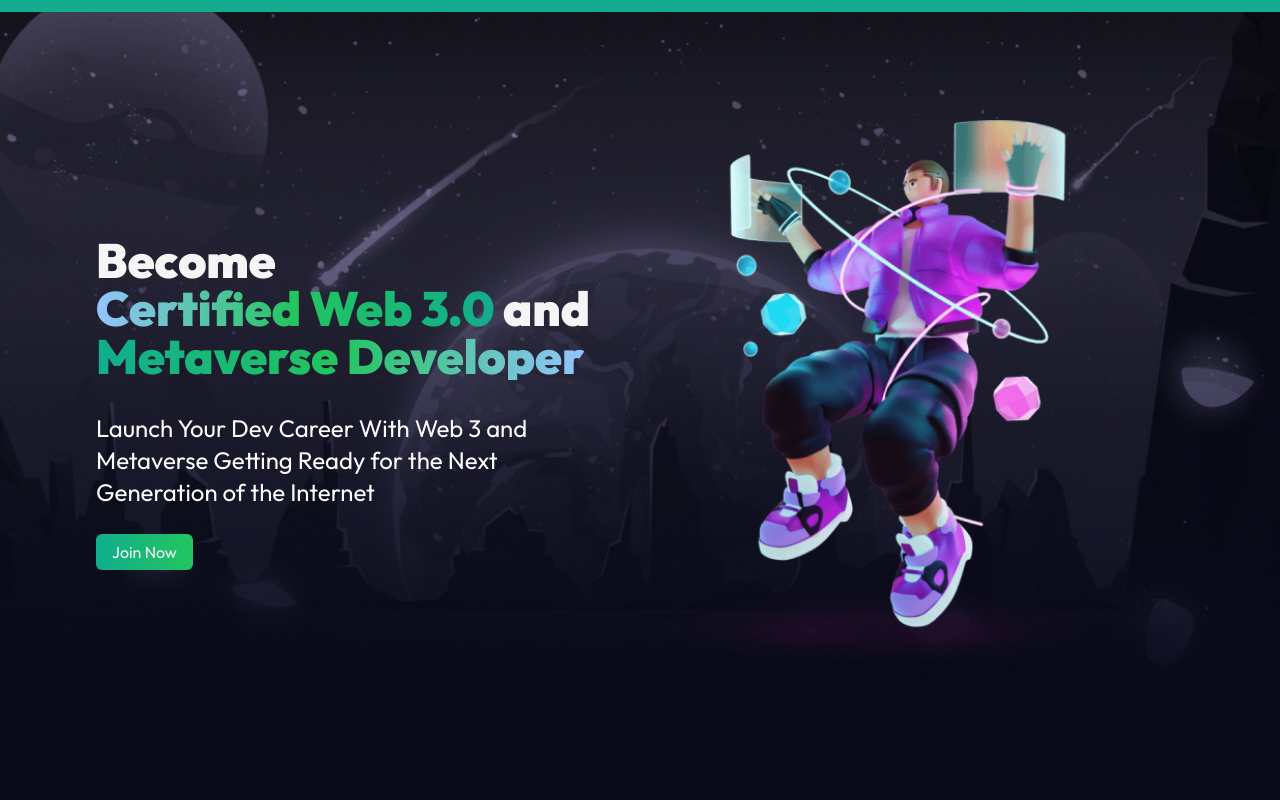
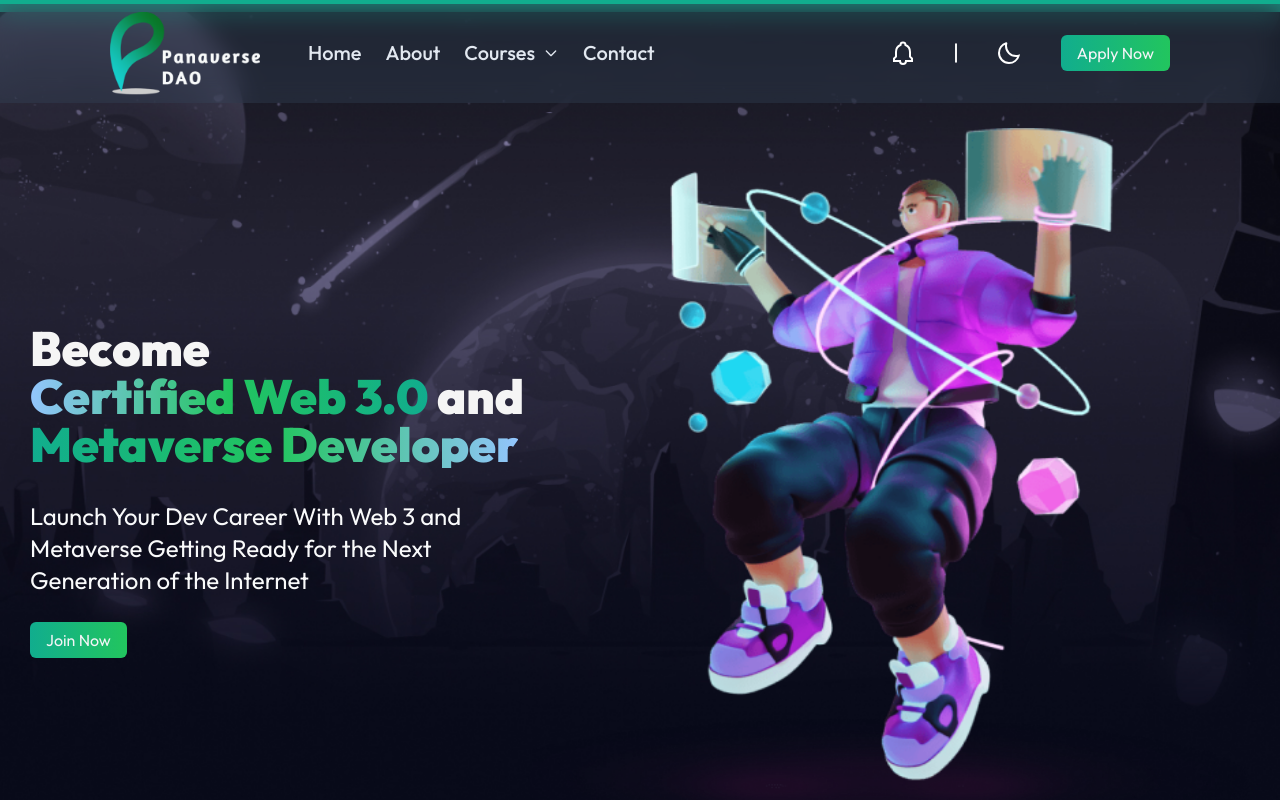
Before and after one commit to shehza-d/panaverse-site, a Next.js app: page / in a window 1280 px wide. Shown: the top 800 px of the page. Built offline with nearby package versions, Linux system fonts and the light colour scheme.

Commit message:
footer, and hero section all done

```diff
--- a/app/page.tsx
+++ b/app/page.tsx
@@ -38,15 +38,17 @@ export default function Home() {
         style={{ scaleX: scrollYProgress }}
       />
       <main
-        className={`${darkTheme ? "dark" : ""} bg-fixed`}
+        className={`${
+          darkTheme ? "dark" : ""
+        } bg-cover bg-fixed bg-center bg-no-repeat`}
         style={{ backgroundImage: "url('/home/attachmentFixed.png')" }}
       >
-        {/* <Navbar darkTheme={darkTheme} setDarkTheme={setDarkTheme} /> */}
+        <Navbar darkTheme={darkTheme} setDarkTheme={setDarkTheme} />
         {/* <TwNav /> */}
         <HeroSection />
         <ProgramInNutshell />
         <WhyToJoin />
-        {/* <StudentFeedback /> */}
+        <StudentFeedback />
         {/* <OurPartners /> */}
         {/* <OperationalCities /> */}
         <Footer />
--- a/components/Footer.tsx
+++ b/components/Footer.tsx
@@ -21,7 +21,7 @@ export default function Footer() {
         backgroundImage: "url('/home/footer.png')",
       }}
     >
-      <div className="mx-10 flex flex-wrap md:mx-20">
+      <div className="mx-5 flex flex-wrap sm:mx-10 md:mx-20">
         <div className="min-w-[20rem] flex-1">
           <Image src={logo} alt="logo of Panaverse" />
           <Link
@@ -71,7 +71,7 @@ export default function Footer() {
           </div>
         </div>
         {/* <h6 className="my-2 text-2xl font-semibold text-accent">Courses</h6> */}
-        <ul className="min-w-[20rem] flex-1 cursor-pointer divide-y divide-gray-50 px-2 py-2 text-sm text-black shadow dark:divide-slate-600 dark:text-gray-200 md:text-base">
+        <ul className="min-w-[18rem] flex-1 cursor-pointer divide-y divide-gray-50 px-2 py-2 text-sm text-black shadow dark:divide-slate-600 dark:text-gray-200 md:text-base lg:min-w-[20rem]">
           <li>
             <span className="block px-4 py-2 hover:text-accent">
               Web 3.0 and Metaverse
@@ -103,7 +103,7 @@ export default function Footer() {
             </span>
           </li>
         </ul>
-        <form className="flex min-w-[20rem] flex-1 flex-col justify-evenly p-8 text-accent  lg:p-1">
+        <form className="flex min-w-[20rem] flex-1 flex-col justify-evenly p-5 text-accent sm:p-8  lg:p-1">
           <label className="text-2xl font-semibold" htmlFor="newsLetter">
             Subscribe
           </label>
@@ -124,13 +124,13 @@ export default function Footer() {
         </form>
       </div>
 
-      <div className="flex h-24 items-center justify-center text-accent">
+      <div className="mx-5 flex h-24 items-center justify-center text-accent">
         <Link
           href="https://github.com/shehza-d/panaverse-site"
-          className="flex items-center justify-center p-2"
+          className="flex items-center justify-center p-2 text-sm font-light sm:text-lg"
         >
-          <AiFillCopyrightCircle /> &nbsp;&nbsp; 2023 Panaverse DAO. All rights
-          by reserved SHEHZAD.
+          <AiFillCopyrightCircle className="mr-2 text-xl" />
+          2023 Panaverse DAO. All rights by reserved SHEHZAD.
         </Link>
       </div>
     </footer>
--- a/components/home/HeroSection.tsx
+++ b/components/home/HeroSection.tsx
@@ -1,16 +1,16 @@
 import Image from "next/image";
 import Link from "next/link";
-
+import heroCartoon from "../../public/home/hero-cartoon.png";
 export default function HeroSection() {
   return (
     <header
       style={{ backgroundImage: "url('/home/hero.png')" }}
-      className="h-screen bg-cover bg-center bg-no-repeat"
+      className="min-h-screen bg-cover bg-center bg-no-repeat"
       // style={{ backgroundImage: "url('/hero.png')" }}
     >
-      <div className="flex h-full flex-wrap items-center justify-center">
-        <div className="w-2/5">
-          <h1 className="text-5xl font-black text-wt">
+      <div className="flex min-h-full flex-col items-center justify-center px-6 pt-32 md:flex-row">
+        <div className="min-w-[300px] max-w-[500px]">
+          <h1 className="text-4xl font-black text-wt md:text-5xl">
             Become{" "}
             <span className="inline-block bg-gradient-to-r from-blue-300 via-green-500 to-accent bg-clip-text text-transparent">
               Certified Web 3.0
@@ -20,7 +20,7 @@ export default function HeroSection() {
               Metaverse Developer
             </span>
           </h1>
-          <h3 className="my-8 text-2xl  font-normal text-gray-50">
+          <h3 className="my-8 text-xl font-normal text-gray-50 md:text-2xl">
             Launch Your Dev Career With Web 3 and Metaverse Getting Ready for
             the Next Generation of the Internet
           </h3>
@@ -33,27 +33,21 @@ export default function HeroSection() {
             </Link>
           </button>
         </div>
-        <div
-          style={{ backgroundImage: "url('/home/hero-cartoon.png')" }}
+        {/* <div
+          // style={{ backgroundImage: "url('/home/hero-cartoon.png')" }}
           className="h-[70%]  w-[45%]  bg-contain bg-center bg-no-repeat"
-        ></div>
-        {/* <Image
-          className="w-1/2 "
-          src="/main/hero-cartoon.png"
+        ></div> */}
+        <Image
+          className="h-[420px] w-[420px] lg:h-[620px] lg:w-[620px] xl:h-[720px] xl:w-[720px]"
+          src={heroCartoon}
           alt="hero section cartoon"
           width={528}
           height={541}
-        /> */}
+        />
       </div>
     </header>
   );
 }
-
-// background: hsla(168, 82%, 37%, 1);
-// background: linear-gradient(90deg, hsla(168, 82%, 37%, 1) 47%, hsla(234, 93%, 67%, 1) 100%);
-// background: -moz-linear-gradient(90deg, hsla(168, 82%, 37%, 1) 47%, hsla(234, 93%, 67%, 1) 100%);
-// background: -webkit-linear-gradient(90deg, hsla(168, 82%, 37%, 1) 47%, hsla(234, 93%, 67%, 1) 100%);
-// filter: progid: DXImageTransform.Microsoft.gradient( startColorstr="#11AD8E", endColorstr="#5B6CF9", GradientType=1 );
 
 {
   /* <div className="border-6 absolute -z-10 w-screen border-blue-400">
@@ -67,5 +61,5 @@ export default function HeroSection() {
           height={780}
           alt="hero banner panaverse"
         />
-      </div> */ 5;
+      </div> */
 }
--- a/components/home/StudentFeedback.tsx
+++ b/components/home/StudentFeedback.tsx
@@ -4,10 +4,10 @@ import me from "../../public/home/shehzad.jpg";
 
 export default function StudentFeedback() {
   return (
-    <section className="flex  h-screen flex-col justify-evenly transition-all duration-300  ">
+    <section className="flex min-h-screen flex-col justify-evenly">
       <h2 className="text-5xl font-bold text-gray-100">StudentFeedback</h2>
 
-      <div className=" w-6/12 rounded-3xl border-4 border-accent bg-[#2e2e3f] p-10">
+      <div className=" w-[600px] rounded-3xl border-4 border-accent bg-[#2e2e3f] p-10">
         <div className="flex justify-between border-2 border-red-300">
           <div className="flex items-center gap-6">
             <Image
@@ -54,7 +54,7 @@ export default function StudentFeedback() {
         />
         {/* <span className="text-9xl text-accent"> &ldquo; &rdquo;</span> */}
       </div>
-      <Image className="relative right-8" src={model} alt="model" />
+      <Image className="relative bottom-1 left-8" src={model} alt="model" />
     </section>
   );
 }
```
